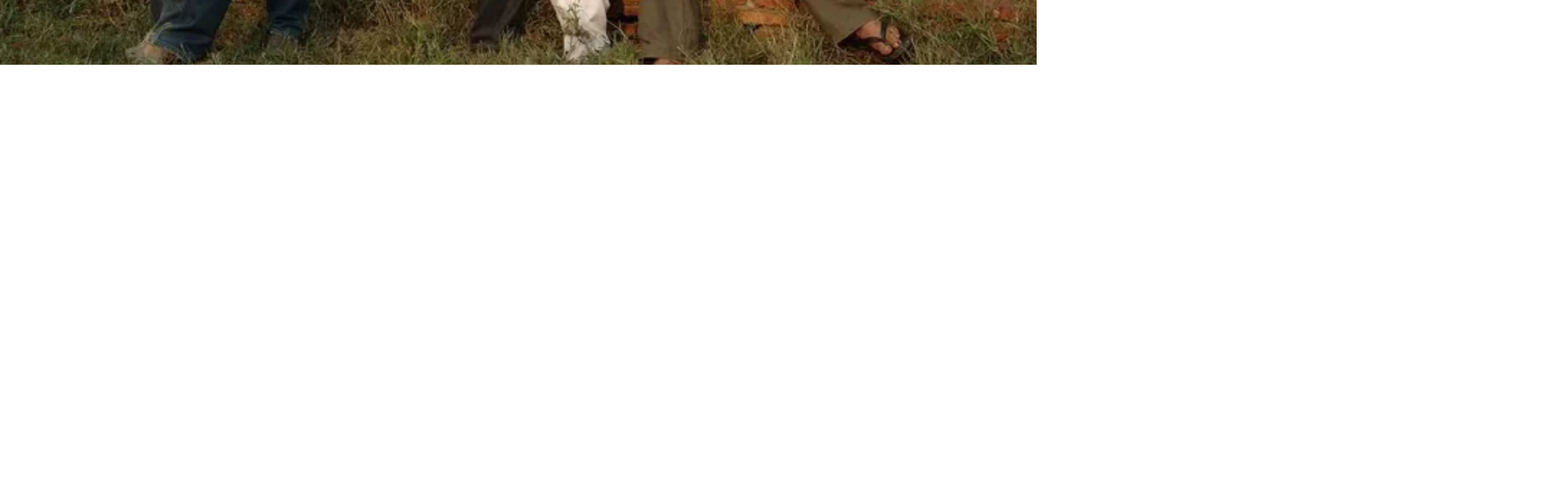
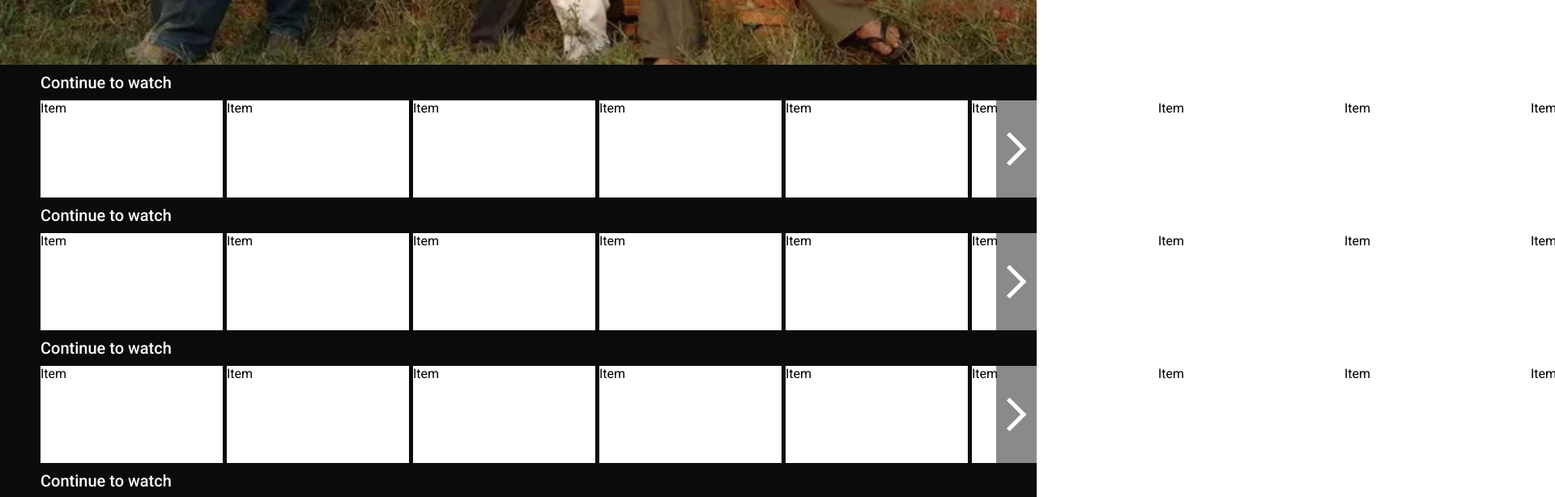
Before and after one commit to shiva2096/Netflix, a React (Create React App) app: page / in a window 1280 px wide. Shown: the part 640-1254 px from the top of the page at 81% size, 1920 px wide, since content can reach past the window. Before the commit the page ends 800 px from the top, so only its background shows below. Built offline with nearby package versions, Linux system fonts and the light colour scheme.

Commit message:
Chkpt 5: Items List with horizontal movement

```diff
--- /dev/null
+++ b/src/components/list/List.jsx
@@ -0,0 +1,79 @@
+import React, { useRef, useState } from 'react'
+import "./list.scss"
+import { ArrowBackIosOutlined, ArrowForwardIosOutlined } from '@mui/icons-material'
+import ListItem from '../listItem/ListItem'
+
+const List = () => {
+    const [hideLeftArrow, setHideLeftArrow] = useState(true);
+    const [slideNumber, setSlideNumber] = useState(0);
+
+    const listRef = useRef();
+    const leftArrRef = useRef();
+    const rightArrRef = useRef();
+
+    const handleClick = (direction) => {
+        let distance = listRef.current.getBoundingClientRect().x - 50;
+        if(direction === "left" && slideNumber > 0) {
+            setSlideNumber(slideNumber - 1);
+            listRef.current.style.transform = `translateX(${230+distance}px)`;
+        }
+        if(direction === "left"){
+            leftArrRef.current.style.animation = `btn-pop 400ms ease-in-out`;
+        }
+
+        if(direction === "right" && slideNumber < 4) {
+            setHideLeftArrow(false);
+            setSlideNumber(slideNumber + 1);
+            listRef.current.style.transform = `translateX(${-230+distance}px)`;
+        }
+        if(direction === "right"){
+            rightArrRef.current.style.animation = `btn-pop 400ms ease-in-out`;
+        }
+
+    }
+
+    const handleEnd = (direction) => {
+        if(direction === "left") {
+            leftArrRef.current.style.animation = `null`;
+        }
+
+        if(direction === "right") {
+            rightArrRef.current.style.animation = `null`;
+        }
+    }
+
+  return (
+    <div className="list">
+        <span className="listTitle">Continue to watch</span>
+        <div className="wrapper">
+            <ArrowBackIosOutlined
+                className="sliderArrow left"
+                onClick={()=>handleClick("left")}
+                onAnimationEnd={()=>handleEnd("left")}
+                style={{display: hideLeftArrow && "none" }}
+                ref={leftArrRef}
+            />
+            <div className="container" ref={listRef}>
+                <ListItem/>
+                <ListItem/>
+                <ListItem/>
+                <ListItem/>
+                <ListItem/>
+                <ListItem/>
+                <ListItem/>
+                <ListItem/>
+                <ListItem/>
+                <ListItem/>
+            </div>
+            <ArrowForwardIosOutlined
+                className="sliderArrow right"
+                ref={rightArrRef}
+                onClick={()=>handleClick("right")}
+                onAnimationEnd={()=>handleEnd("right")}
+            />
+        </div>
+    </div>
+  )
+}
+
+export default List
--- /dev/null
+++ b/src/components/list/list.scss
@@ -0,0 +1,63 @@
+@keyframes btn-pop {
+    0% {
+        width: 50px;
+    }
+    50% {
+        width: 60px;
+    }
+    100% {
+        width: 50px;
+    }
+}
+
+.list{
+    width: 100%;
+    margin-top: 10px;
+
+    .listTitle{
+        color: white;
+        font-size: 20px;
+        font-weight: 500;
+        margin-left: 50px;
+    }
+
+    .wrapper{
+
+        position: relative;
+        margin-top: 10px;
+
+        .sliderArrow{
+            width: 50px;
+            height: 100%;
+            background-color: rgb(22,22,22,0.5);
+            color: white;
+            position: absolute;
+            z-index: 99;
+            top: 0;
+            margin: auto;
+            cursor: pointer;
+            transition: background-color 100ms ease-in-out;
+
+            &:hover{
+                background-color: rgba(22, 22, 22, 0.28);
+            }
+
+            &.left{
+                left:0;
+            }
+
+            &.right{
+                right: 0;
+            }
+
+        }
+
+        .container{
+            margin-left: 50px;
+            display: flex;
+            width: max-content;
+            transform: translateX(0px);
+            transition: all 1s ease;
+        }
+    }
+}
--- /dev/null
+++ b/src/components/listItem/ListItem.jsx
@@ -0,0 +1,12 @@
+import React from 'react'
+import "./listItem.scss"
+
+const ListItem = () => {
+  return (
+    <div className='listItem'>
+        Item
+    </div>
+  )
+}
+
+export default ListItem
--- /dev/null
+++ b/src/components/listItem/listItem.scss
@@ -0,0 +1,6 @@
+.listItem{
+    width: 225px;
+    height: 120px;
+    background-color: white;
+    margin-right: 5px;
+}
--- a/src/home/Home.jsx
+++ b/src/home/Home.jsx
@@ -2,6 +2,7 @@ import React, { useState } from 'react'
 import "./home.scss"
 import Navbar from '../components/navbar/Navbar'
 import Featured from '../components/featured/Featured';
+import List from '../components/list/List';
 
 const Home = () => {
     const [isScrolled, setIsScrolled] = useState(false);  // If you make it inside Navbar, then it state change function runs twice
@@ -10,6 +11,10 @@ const Home = () => {
     <div className='home'>
         <Navbar isScrolled={isScrolled} setIsScrolled={setIsScrolled}/>
         <Featured type="movie"/>
+        <List/>
+        <List/>
+        <List/>
+        <List/>
     </div>
   )
 }
```
